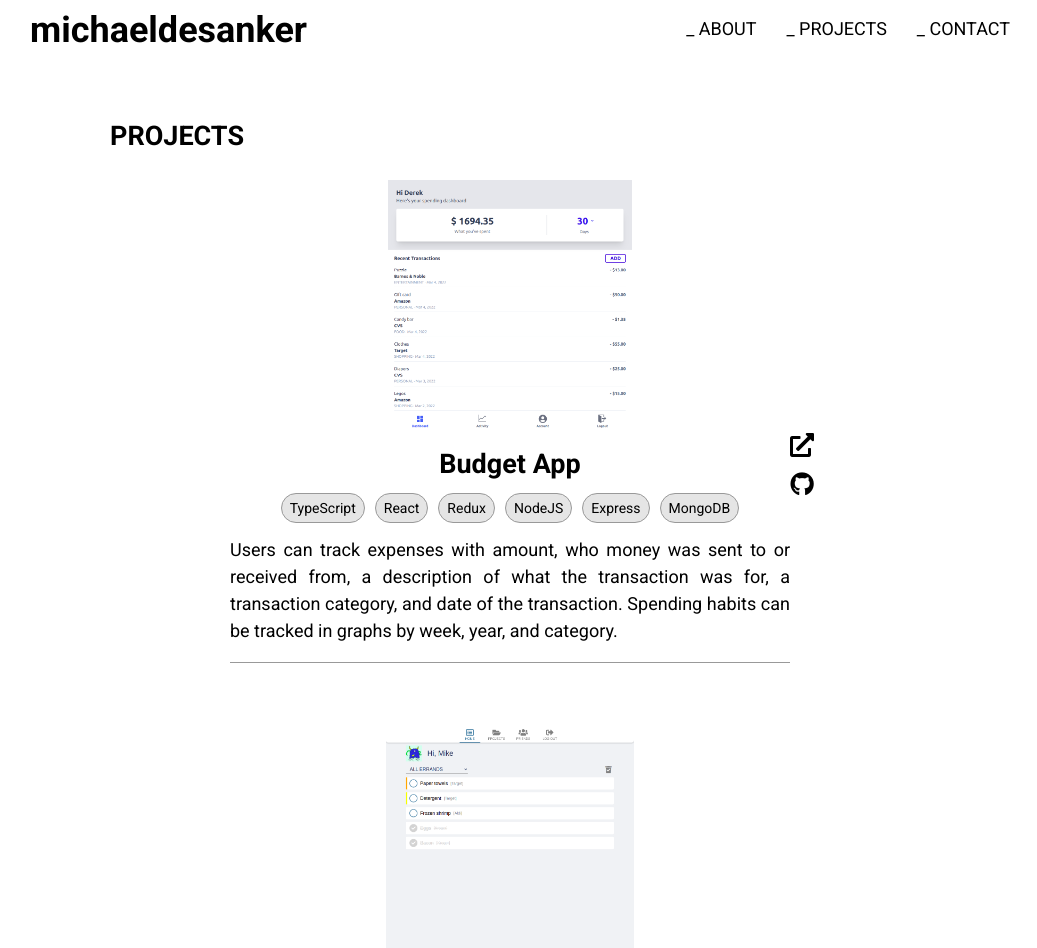
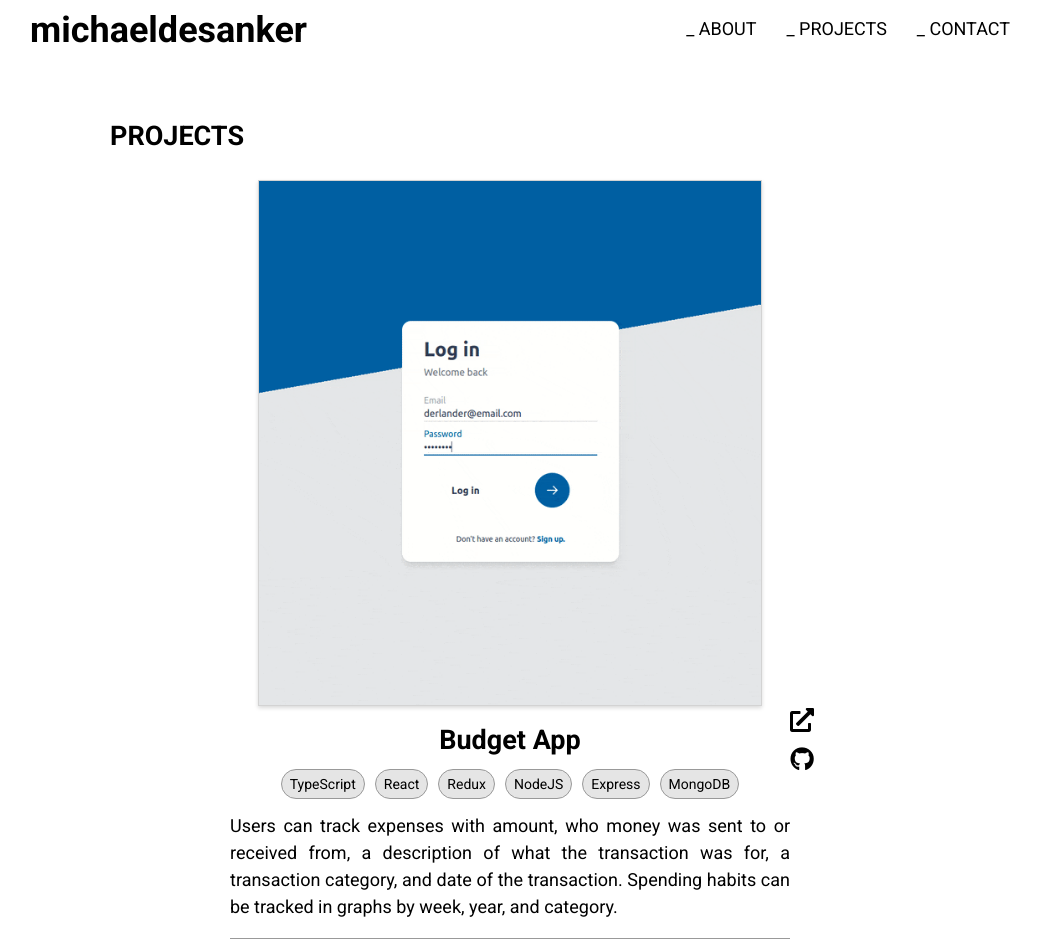
Before and after one commit to mdesanker/portfolio, a React (Create React App) app: page /projects in a window 1280 px wide. Shown: the top 948 px of the page, without its empty margins (130-1167 px from the left). Built offline with nearby package versions, Linux system fonts and the light colour scheme.

Commit message:
Add gifs for project demos

```diff
--- a/src/components/views/projects/projectCard/ProjectCard.tsx
+++ b/src/components/views/projects/projectCard/ProjectCard.tsx
@@ -45,8 +45,9 @@ const Card = styled.div`
 `;
 
 const Img = styled.img`
-  width: auto;
-  height: 250px;
+  width: 90%;
+  border: 1px solid lightgray;
+  box-shadow: 0 2px 4px rgba(0, 0, 0, 0.15);
   background-color: lightgray;
   margin-bottom: 1rem;
 `;
--- a/src/utils/projectList.ts
+++ b/src/utils/projectList.ts
@@ -16,7 +16,7 @@ export const projectList: IProject[] = [
   {
     id: uuidv4(),
     title: "Budget App",
-    image: "budget_app.png",
+    image: "budget_demo.gif",
     tools: ["TypeScript", "React", "Redux", "NodeJS", "Express", "MongoDB"],
     description:
       "Users can track expenses with amount, who money was sent to or received from, a description of what the transaction was for, a transaction category, and date of the transaction. Spending habits can be tracked in graphs by week, year, and category.",
@@ -28,7 +28,7 @@ export const projectList: IProject[] = [
   {
     id: uuidv4(),
     title: "Errand Tracker App",
-    image: "errand_app.png",
+    image: "errand_demo.gif",
     tools: ["React", "Redux", "NodeJS", "Express", "MongoDB"],
     description:
       "Users can create errands with titles, due dates, and priority levels. Errands can be toggled complete by clicking/pressing. Projects can be created and shared with friends, allowing others to share errands with each other.",
```
Also changed, not shown: src/assets/images/budget_demo.gif (added), src/assets/images/errand_demo.gif (added).
